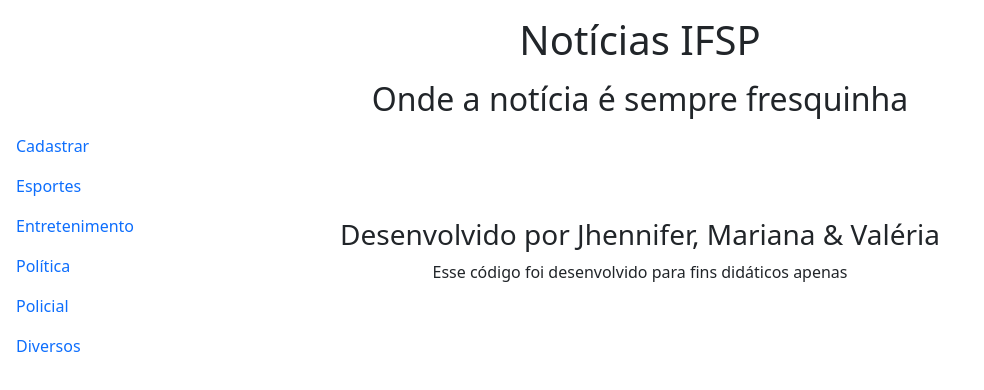
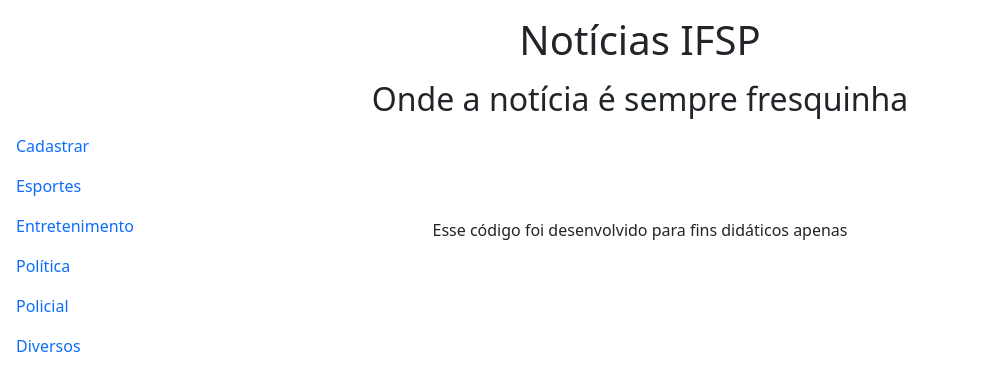
Before and after one commit to sartoriova/NoticiasIFSP, a plain HTML site: page NoticiasIFSP/index.html in a window 1280 px wide. Shown: the whole page, without its empty margins (0-984 px from the left). Drawn offline with nearby package versions, Linux system fonts and the light colour scheme.

Commit message:
Update index.html

```diff
--- a/NoticiasIFSP/index.html
+++ b/NoticiasIFSP/index.html
@@ -2,7 +2,7 @@
 <html lang="pt-br">
 
 <head>
-  <title>Jhennifer, Mariana & Valéria - Exercício Prático do 1° bimestre</title>
+  <title>Notícias IFSP</title>
   <meta charset="UTF-8">
   <meta http-equiv="X-UA-Compatible" content="IE=edge">
   <meta name="viewport" content="width=device-width, initial-scale=1.0">
@@ -46,7 +46,6 @@
 
   <br>
   <footer>
-    <h3 class="text-center">Desenvolvido por Jhennifer, Mariana & Valéria</h3>
     <p class="text-center">Esse código foi desenvolvido para fins didáticos apenas</p>
   </footer>
 
```
